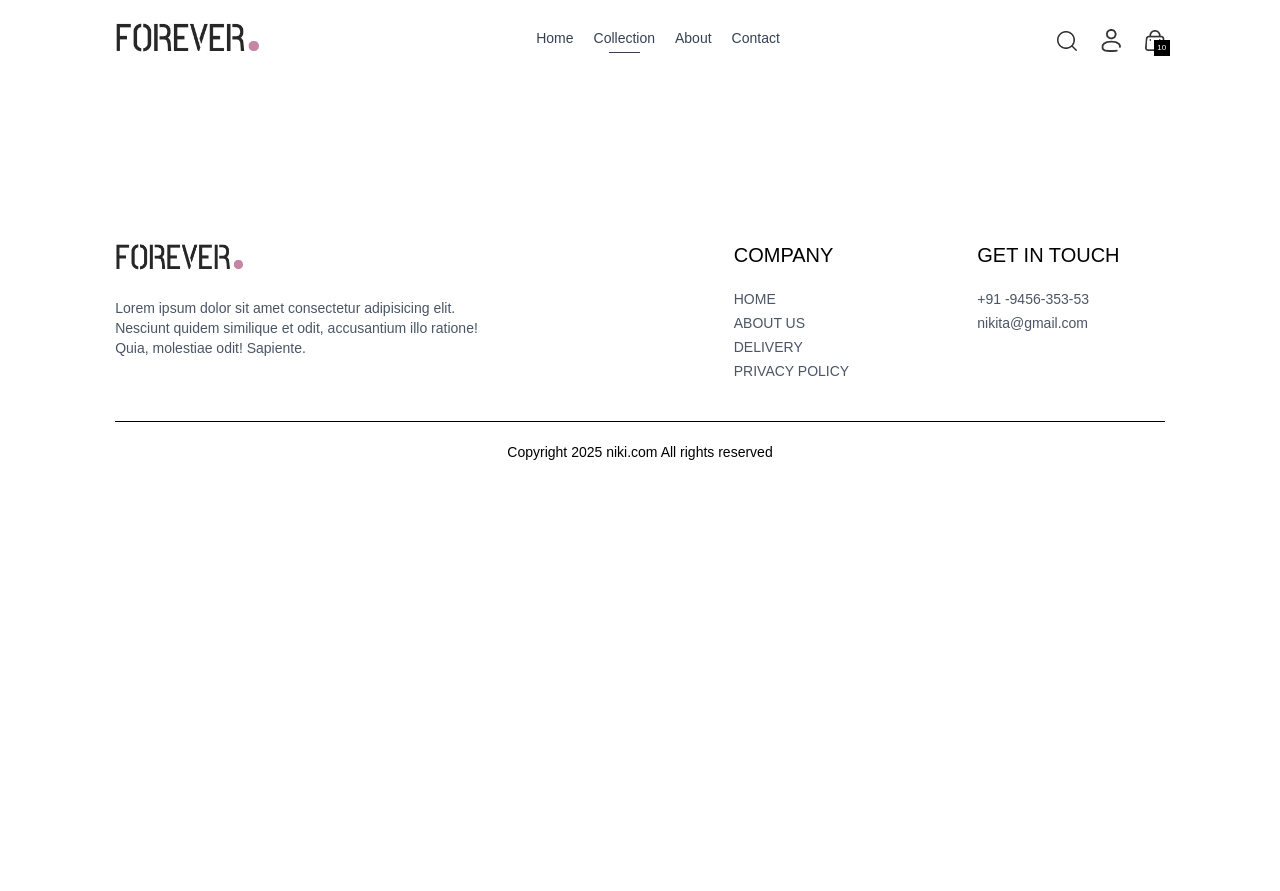
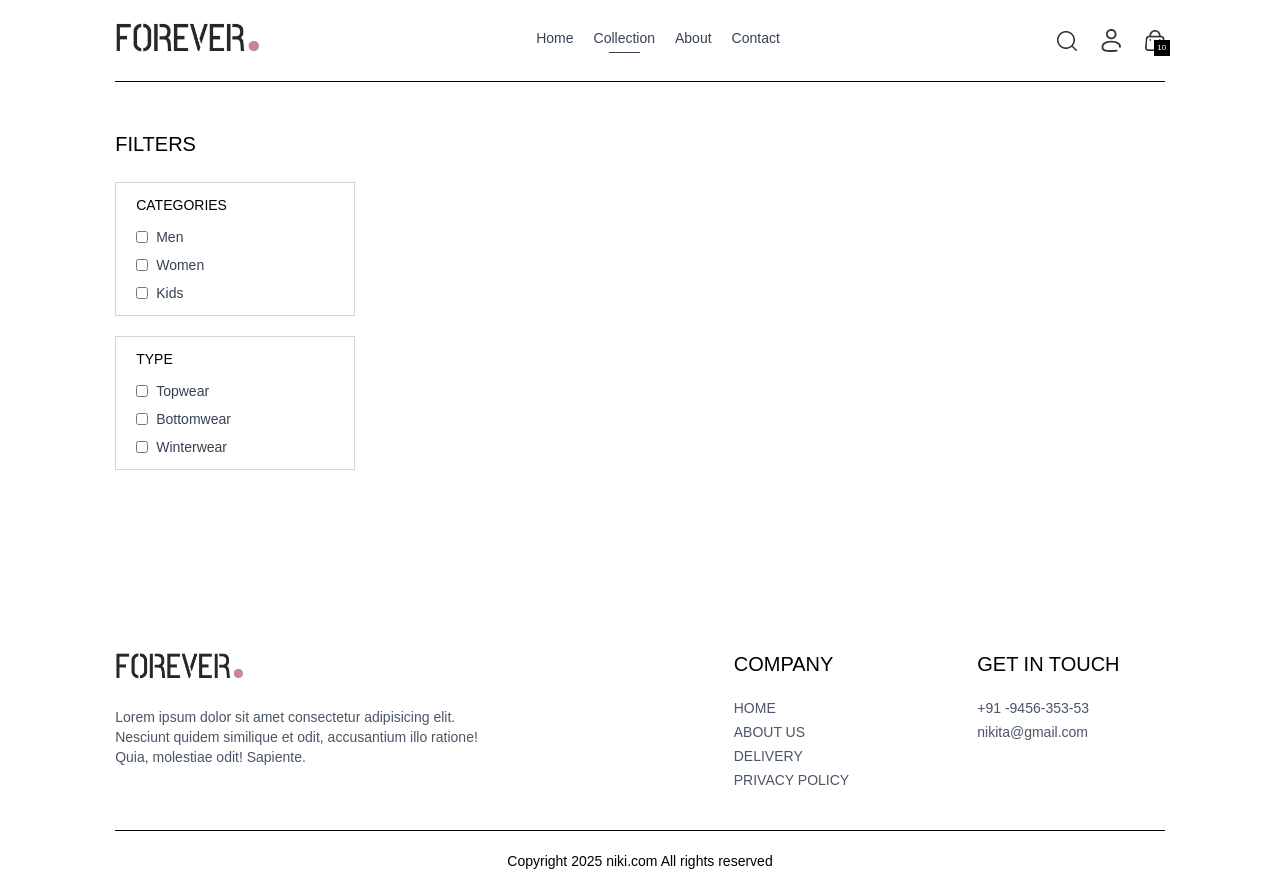
Before and after one commit to Nikita-kanwar/E-Commerce-Website, a React (Vite) app: page /collection in a window 1280 px wide. Before the commit the page ends 800 px from the top, so only its background shows below. Built offline with nearby package versions, Linux system fonts and the light colour scheme.

Commit message:
Added Filters

```diff
--- a/src/Pages/Collection.jsx
+++ b/src/Pages/Collection.jsx
@@ -1,8 +1,51 @@
-import React from 'react'
+import React, { useState } from 'react'
+import { useContext } from 'react'
+import {ShopContext} from '../Context/ShopContext'
+import { assets } from '../assets/assets';
 
 const Collection = () => {
+
+  const { products } = useContext(ShopContext);
+  const [showFilter,setShowFilter] = useState(false);
+
   return (
-    <div>
+    <div className='flex flex-col sm:flex-row  gap-1 sm:gap-10 pt-10 border-t' >
+        <div className='min-w-60'>
+          <p onClick={()=>setShowFilter(!showFilter)} className='my-2 text-xl flex items-center cursor-pointer gap-2'>FILTERS
+          <img className={`h-3 sm:hidden ${showFilter ? 'rotate-90': ''} `} src={assets.dropdown_icon} alt="" />
+
+          </p>
+
+          <div  className={`border border-gray-300 pl-5 py-3 mt-6 ${showFilter ? '':'hidden'} sm:block `}>
+           <p className='mb-3 text-sm font-medium ' >CATEGORIES</p>
+           <div className='flex flex-col gap-2 text-sm font-light text-gray-700'>
+              <p className='flex gap-2'>
+                  <input className='w-3' type="checkbox"  value={'Men'} /> Men
+              </p>
+              <p className='flex gap-2'>
+                  <input className='w-3' type="checkbox"  value={'women'} /> Women
+              </p>
+              <p className='flex gap-2'>
+                  <input className='w-3' type="checkbox"  value={'Kids'} /> Kids
+              </p>
+           </div>
+          </div>
+
+          <div  className={`border border-gray-300 pl-5 py-3 my-5 ${showFilter ? '':'hidden'} sm:block `}>
+           <p className='mb-3 text-sm font-medium ' >TYPE</p>
+           <div className='flex flex-col gap-2 text-sm font-light text-gray-700'>
+              <p className='flex gap-2'>
+                  <input className='w-3' type="checkbox"  value={'Topwear'} /> Topwear
+              </p>
+              <p className='flex gap-2'>
+                  <input className='w-3' type="checkbox"  value={'Bootomwear'} /> Bottomwear
+              </p>
+              <p className='flex gap-2'>
+                  <input className='w-3' type="checkbox"  value={'Winterwear'} /> Winterwear
+              </p>
+           </div>
+          </div>
+       </div>
 
     </div>
   )
```
Also changed, not shown: src/Components/Footer.jsx (line endings or trailing spaces).
